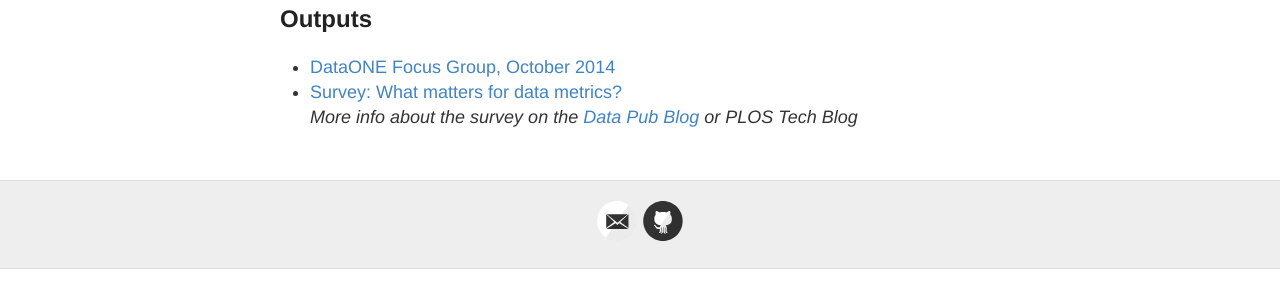
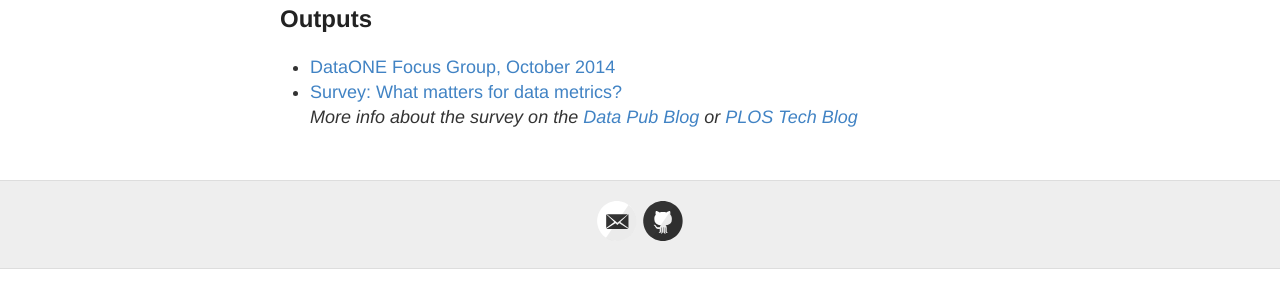
Before and after one commit to lagotto/MDC, a Jekyll site: the page built from index.html, in a window 1280 px wide. Shown: the part 468-768 px from the top of the page. Built offline with Jekyll 4.4.1, drawn with Linux system fonts in a browser that asks for light colours.

```diff
--- a/index.html
+++ b/index.html
@@ -34,7 +34,7 @@ We will design and develop metrics that track and measure data use, i.e. “data
 <ul>
 <li> <a href="http://articlemetrics.github.io/MDC/d1-focus">DataONE Focus Group, October 2014</a></li>
 <li> <a href="http://surveymonkey.com/s/makedatacount">Survey: What matters for data metrics?</a></li
-<li> <em>More info about the survey on the <a href="http://datapub.cdlib.org/2014/10/31/data-do-you-care-the-dlm-survey/">Data Pub Blog</a> or <a href="http://blogs.plos.org/tech/how-do-you-do-data/"></a>PLOS Tech Blog</a></em></li>
+<li> <em>More info about the survey on the <a href="http://datapub.cdlib.org/2014/10/31/data-do-you-care-the-dlm-survey/">Data Pub Blog</a> or <a href="http://blogs.plos.org/tech/how-do-you-do-data/">PLOS Tech Blog</a></em>
 </ul>
 
 <!-- <h3><a href="http://datapub.cdlib.org/http://datapub.cdlib.org/2014/10/07/uc3-plos-and-dataone-join-forces-to-build-incentives-for-data-sharing/">Data Pub blog post announcing funding (10/2014)</a></li> -->
```
